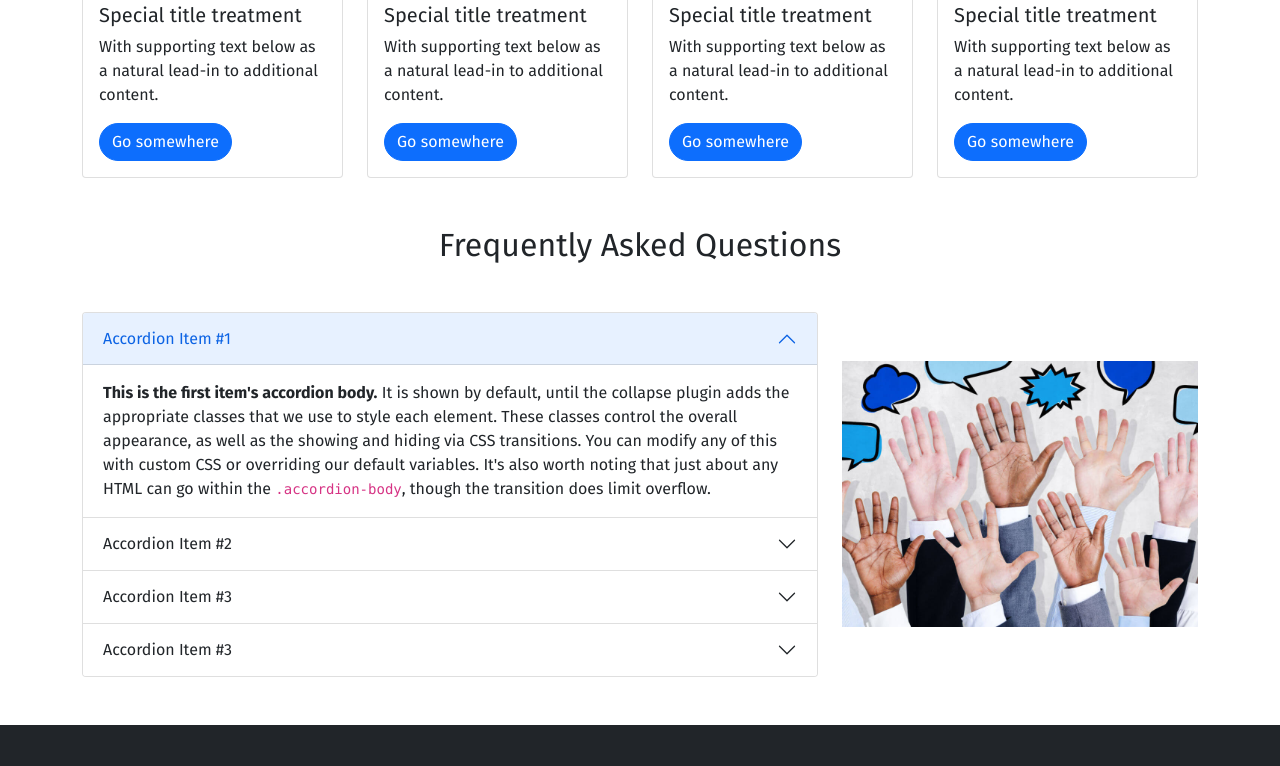
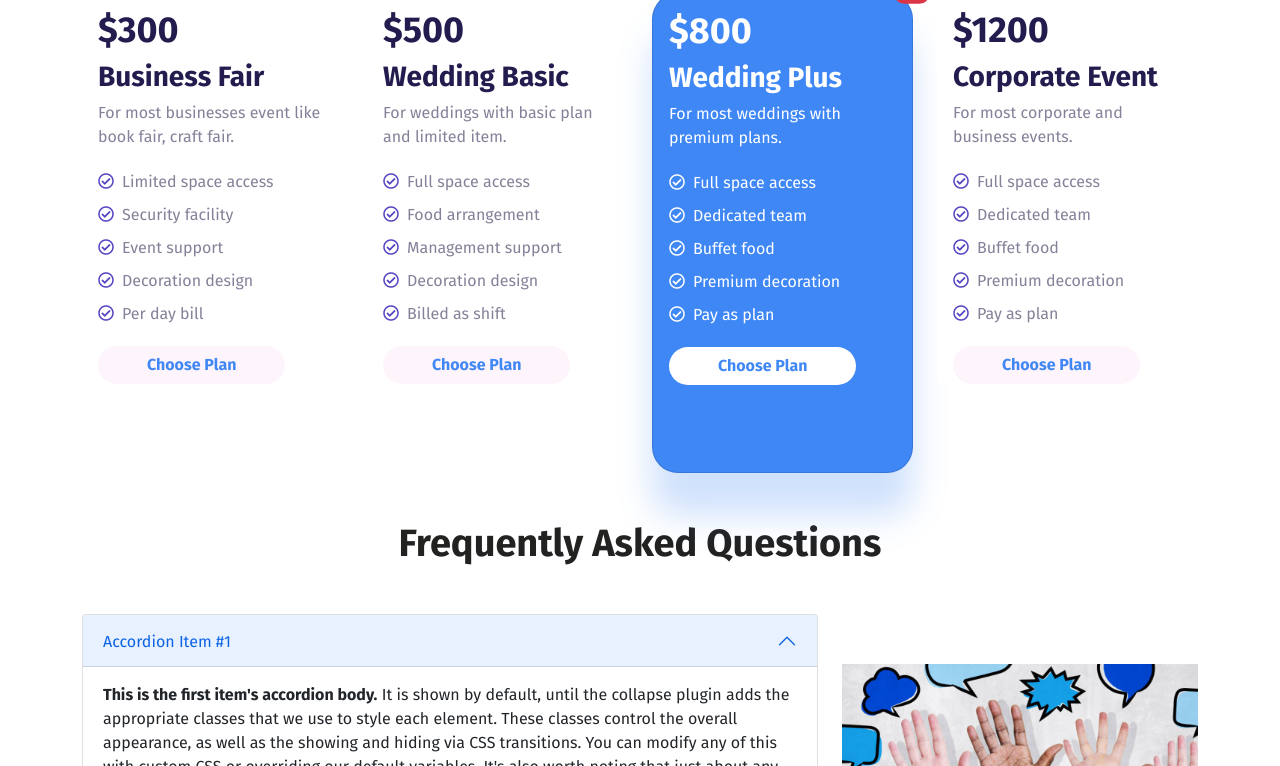
Before and after one commit to limonzishad/convention-center, a plain HTML site: page index.html in a window 1280 px wide. Shown: the part 700-1466 px from the top of the page. Drawn offline with Linux system fonts and the light colour scheme.

Commit message:
our pakage added

```diff
--- a/css/style.css
+++ b/css/style.css
@@ -6,3 +6,48 @@
 .textGray{
     color: #D9DBE1;
 }
+/* card height */
+.cardHeight{
+    height: 390px;
+    border: none;
+}
+.hotCard{
+    height: 480px;
+    background: #3F87F5;
+    box-shadow: 0px 42px 34px rgba(63, 135, 245, 0.25);
+    border-radius: 26px;
+}
+.hotCard p{
+    color: white;
+}
+.cardTitle{
+    color: #231D4F;
+    font-weight: 700;
+}
+.cardTitle2{
+    color: white;
+    font-weight: 700;
+}
+/* card body color */
+.cardBody{
+    color: #848199;
+}
+.far{
+    color: #5243C2;
+}
+/* card button */
+.cardButton{
+    background-color: rgb(244, 150, 209, 0.1);
+    color: #3F87F5;
+    font-weight: 600;
+}
+.cardButton2{
+    background-color: white;
+    color: #3F87F5;
+    font-weight: 600;
+}
+.sectionTitle{
+    color: #222221;
+    font-size: 38px;
+    font-weight: 700;
+}
--- a/index.html
+++ b/index.html
@@ -104,45 +104,118 @@
         </div>
         <!-- packages section -->
         <section class="container py-5">
-            <h2 class="text-center">Our Packages</h2>
+            <h2 class="text-center sectionTitle">Our Packages</h2>
             <div class="row">
                 <div class="col-md-3">
-                    <div class="card">
+                    <div class="card cardHeight">
                         <div class="card-body">
-                            <h5 class="card-title">Special title treatment</h5>
-                            <p class="card-text">With supporting text below as a natural lead-in to additional content.
+                            <div>
+                                <h3 class="cardTitle" style="font-size: 36px;">$300</h3>
+                                <h5 class="cardTitle" style="font-size: 28px;">Business Fair</h5>
+                            </div>
+                            <p class="card-text cardBody">For most businesses event like book fair, craft fair.
                             </p>
-                            <a href="#" class="btn btn-primary rounded-pill">Go somewhere</a>
+                            <div class="d-flex flex-column justify-content-center">
+                                <i class="far fa-check-circle py-2">&nbsp <span class="cardBody">Limited space
+                                        access</span></i>
+                                <i class="far fa-check-circle py-2">&nbsp <span class="cardBody">Security
+                                        facility</span></i>
+                                <i class="far fa-check-circle py-2">&nbsp <span class="cardBody">Event
+                                        support</span></i>
+                                <i class="far fa-check-circle py-2">&nbsp <span class="cardBody">Decoration
+                                        design</span></i>
+                                <i class="far fa-check-circle py-2">&nbsp <span class="cardBody">Per day bill</span></i>
+                            </div>
+                            <div class="py-3">
+                                <a href="#" class="btn cardButton rounded-pill px-5 buttonText">Choose Plan</a>
+                            </div>
                         </div>
                     </div>
                 </div>
                 <div class="col-md-3">
-                    <div class="card">
+                    <div class="card cardHeight">
                         <div class="card-body">
-                            <h5 class="card-title">Special title treatment</h5>
-                            <p class="card-text">With supporting text below as a natural lead-in to additional content.
+                            <div>
+                                <h3 class="cardTitle" style="font-size: 36px;">$500</h3>
+                                <h5 class="cardTitle" style="font-size: 28px;">Wedding Basic</h5>
+                            </div>
+                            <p class="card-text cardBody">For weddings with basic plan
+                                and limited item.
                             </p>
-                            <a href="#" class="btn btn-primary rounded-pill">Go somewhere</a>
+                            <div class="d-flex flex-column justify-content-center">
+                                <i class="far fa-check-circle py-2">&nbsp <span class="cardBody">Full space
+                                        access</span></i>
+                                <i class="far fa-check-circle py-2">&nbsp <span class="cardBody">Food
+                                        arrangement</span></i>
+                                <i class="far fa-check-circle py-2">&nbsp <span class="cardBody">Management
+                                        support</span></i>
+                                <i class="far fa-check-circle py-2">&nbsp <span class="cardBody">Decoration
+                                        design</span></i>
+                                <i class="far fa-check-circle py-2">&nbsp <span class="cardBody">Billed as
+                                        shift</span></i>
+                            </div>
+                            <div class="py-3">
+                                <a href="#" class="btn cardButton rounded-pill px-5 buttonText">Choose Plan</a>
+                            </div>
                         </div>
                     </div>
                 </div>
                 <div class="col-md-3">
-                    <div class="card">
+                    <div class="card hotCard">
+                        <span
+                            class="position-absolute top-0 start-100 translate-middle badge rounded-pill bg-danger">Hot
+                        </span>
                         <div class="card-body">
-                            <h5 class="card-title">Special title treatment</h5>
-                            <p class="card-text">With supporting text below as a natural lead-in to additional content.
+                            <div>
+                                <h3 class="cardTitle2" style="font-size: 36px;">$800</h3>
+                                <h5 class="cardTitle2" style="font-size: 28px;">Wedding Plus</h5>
+                            </div>
+                            <p class="card-text">For most weddings with premium plans.
                             </p>
-                            <a href="#" class="btn btn-primary rounded-pill">Go somewhere</a>
+                            <div class="d-flex flex-column justify-content-center">
+                                <i style="color: white;" class="far fa-check-circle py-2">&nbsp <span
+                                        style="color: white;">Full space
+                                        access</span> </i>
+                                <i style="color: white;" class="far fa-check-circle py-2">&nbsp <span
+                                        style="color: white;">Dedicated
+                                        team</span></i>
+                                <i style="color: white;" class="far fa-check-circle py-2">&nbsp <span
+                                        style="color: white;">Buffet food</span></i>
+                                <i style="color: white;" class="far fa-check-circle py-2">&nbsp <span
+                                        style="color: white;">Premium
+                                        decoration</span></i>
+                                <i style="color: white;" class="far fa-check-circle py-2">&nbsp <span
+                                        style="color: white;">Pay as plan</span></i>
+                            </div>
+                            <div class="py-3">
+                                <a href="#" class="btn cardButton2 rounded-pill px-5">Choose Plan</a>
+                            </div>
                         </div>
                     </div>
                 </div>
                 <div class="col-md-3">
-                    <div class="card">
+                    <div class="card cardHeight">
                         <div class="card-body">
-                            <h5 class="card-title">Special title treatment</h5>
-                            <p class="card-text">With supporting text below as a natural lead-in to additional content.
+                            <div>
+                                <h3 class="cardTitle" style="font-size: 36px;">$1200</h3>
+                                <h5 class="cardTitle" style="font-size: 28px;">Corporate Event</h5>
+                            </div>
+                            <p class="card-text cardBody">For most corporate and business
+                                events.
                             </p>
-                            <a href="#" class="btn btn-primary rounded-pill">Go somewhere</a>
+                            <div class="d-flex flex-column justify-content-center">
+                                <i class="far fa-check-circle py-2">&nbsp <span class="cardBody">Full space
+                                        access</span></i>
+                                <i class="far fa-check-circle py-2">&nbsp <span class="cardBody">Dedicated
+                                        team</span></i>
+                                <i class="far fa-check-circle py-2">&nbsp <span class="cardBody">Buffet food</span></i>
+                                <i class="far fa-check-circle py-2">&nbsp <span class="cardBody">Premium
+                                        decoration</span></i>
+                                <i class="far fa-check-circle py-2">&nbsp <span class="cardBody">Pay as plan</span></i>
+                            </div>
+                            <div class="py-3">
+                                <a href="#" class="btn cardButton rounded-pill px-5 buttonText">Choose Plan</a>
+                            </div>
                         </div>
                     </div>
                 </div>
@@ -150,7 +223,7 @@
         </section>
         <!-- frequent question (accordion) -->
         <section class="container">
-            <h2 class="text-center m-0">Frequently Asked Questions</h2>
+            <h2 class="text-center sectionTitle m-0">Frequently Asked Questions</h2>
             <div class="row justify-content-center align-items-center py-5">
                 <div class="col-md-8">
                     <div class="accordion" id="accordionExample">
```
